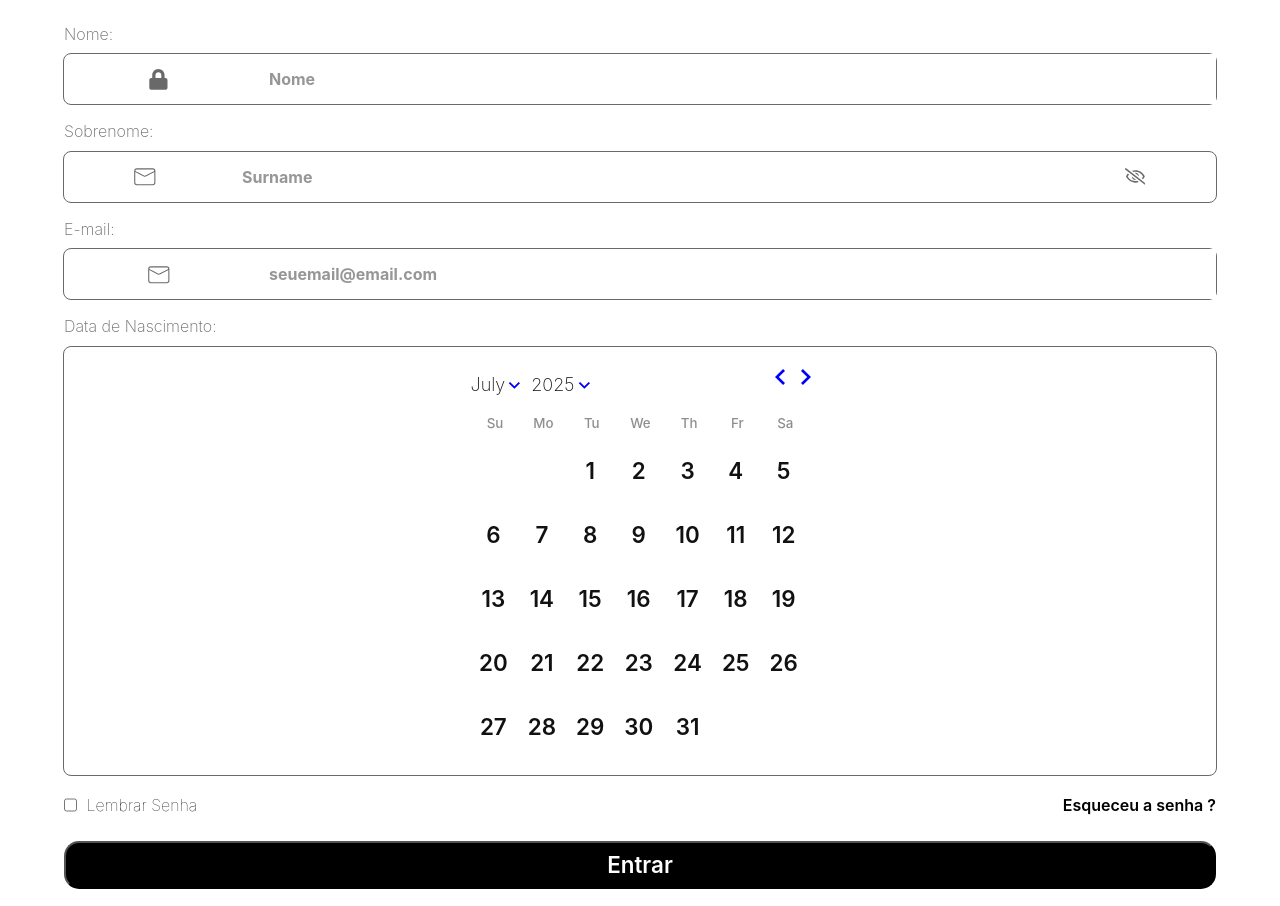
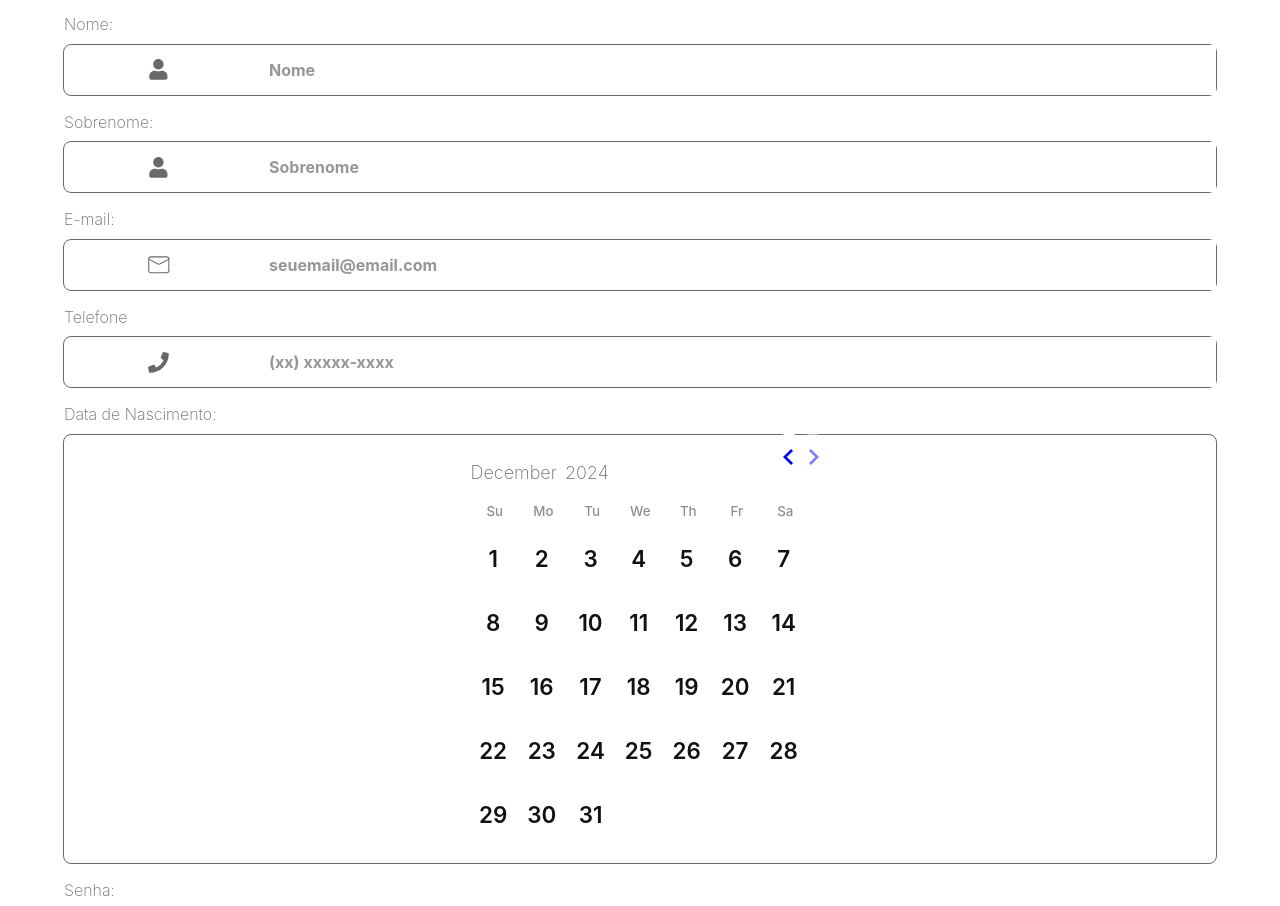
Before and after one commit to fdfborges/noCigarette, a React (Vite) app: page /register in a window 1280 px wide. Shown: the part 300-1206 px from the top of the page. Built offline with nearby package versions, Linux system fonts and the light colour scheme.

Commit message:
Pagina de registro funcionando

```diff
--- a/package.json
+++ b/package.json
@@ -12,11 +12,13 @@
   "dependencies": {
     "@react-oauth/google": "^0.12.2",
     "date-fns": "^4.1.0",
+    "firebase": "^12.0.0",
     "formik": "^2.4.6",
     "jwt-decode": "^4.0.0",
     "react": "^19.1.0",
     "react-day-picker": "^9.8.1",
     "react-dom": "^19.1.0",
+    "react-firebase-hooks": "^5.1.1",
     "react-icons": "^5.5.0",
     "react-router-dom": "^7.7.1",
     "sass": "^1.89.2",
--- a/src/components/FormRegister/FormRegister.jsx
+++ b/src/components/FormRegister/FormRegister.jsx
@@ -1,157 +1,202 @@
 import React, { useState } from "react";
 import './FormRegister.scss';
 import { CiMail } from "react-icons/ci";
-import { FaLock, FaRegEyeSlash } from "react-icons/fa";
+import { FaLock, FaRegEyeSlash, FaUser, FaPhone } from "react-icons/fa"; // Adicionei ícones
 import { useFormik } from 'formik';
 import * as Yup from 'yup';
-import { format } from 'date-fns';
 import { DayPicker } from "react-day-picker";
 import "react-day-picker/style.css";
+import { useCreateUserWithEmailAndPassword } from 'react-firebase-hooks/auth';
+import { auth, db } from '../../services/firebaseConfig.js';
+import { doc, setDoc, Timestamp } from 'firebase/firestore'; // Importe Timestamp
 
+// 1. Componente renomeado para maior clareza
+export default function FormRegister() {
+    const [
+        createUserWithEmailAndPassword,
+        user,
+        loading,
+        error,
+    ] = useCreateUserWithEmailAndPassword(auth);
 
+    const [selectedDate, setSelectedDate] = useState(null);
 
-export default function FormLogin() {
     const formik = useFormik({
         initialValues: {
             nome: '',
             surname: '',
-            age: '',
+            // Renomeei para dataNascimento para ficar mais claro
+            dataNascimento: '',
             email: '',
+            cellphone: '',
             password: '',
+            confirmPassword: '',
         },
         validationSchema: Yup.object({
-            email: Yup.string()
-                .email('Endereço de e-mail inválido')
-                .required('Campo Obrigatório'),
+            nome: Yup.string().required('Nome é obrigatório'),
+            surname: Yup.string().required('Sobrenome é obrigatório'),
+            dataNascimento: Yup.string().required('Data de Nascimento é obrigatória'),
+            email: Yup.string().email('Endereço de e-mail inválido').required('E-mail é obrigatório'),
+            cellphone: Yup.string().required('Celular é obrigatório'),
             password: Yup.string()
                 .min(6, 'A senha deve ter no mínimo 6 caracteres')
-                .required('Obrigatório'),
+                .required('Senha é obrigatória'),
+            confirmPassword: Yup.string()
+                .oneOf([Yup.ref('password'), null], 'As senhas devem ser iguais')
+                .required('Confirmação de senha é obrigatória'),
         }),
-        onSubmit: (values) => {
-            alert(JSON.stringify(values, null, 2));
-            // Aqui você faria a lógica de autenticação, como enviar para uma API
+        // 2. Lógica principal implementada aqui
+        onSubmit: async (values) => {
+            try {
+                // ETAPA 1: Criar o usuário na Autenticação do Firebase
+                const userCredential = await createUserWithEmailAndPassword(values.email, values.password);
+
+                if (userCredential) {
+                    const createdUser = userCredential.user;
+                    console.log("✅ Usuário criado na Autenticação:", createdUser.uid);
+
+                    // ETAPA 2: Salvar os dados adicionais no Firestore
+                    const userData = {
+                        nome: values.nome,
+                        sobrenome: values.surname,
+                        email: values.email,
+                        telefone: values.cellphone,
+                        // Salva a data como um objeto Timestamp do Firebase, que é o ideal
+                        dataNascimento: Timestamp.fromDate(selectedDate),
+                    };
+
+                    // Cria um documento na coleção 'users' com o UID do usuário como ID
+                    await setDoc(doc(db, "users", createdUser.uid), userData);
+
+                    console.log("✅ Dados adicionais salvos no Firestore!");
+                    alert("Cadastro realizado com sucesso!");
+                    // Opcional: Redirecionar o usuário ou limpar o formulário
+                    // formik.resetForm();
+                    // setSelectedDate(null);
+                }
+            } catch (e) {
+                // O hook 'error' já será preenchido, mas podemos logar para debug
+                console.error("❌ Erro no processo de registro:", e);
+                // Você pode mostrar um alerta ou usar o estado 'error' para exibir na UI
+                alert(`Ocorreu um erro: ${e.message}`);
+            }
         },
     });
 
-    const [selected, setSelected] = useState ();
+    // A UI pode continuar reagindo aos estados do hook (loading, user, error)
+    if (loading) {
+        return <p>Registrando, por favor aguarde...</p>;
+    }
 
     return (
+        // O onSubmit do form já está corretamente ligado ao formik.handleSubmit
         <form className='FormLoginContainer' onSubmit={formik.handleSubmit}>
+            {/* Campo Nome */}
             <div className='ContainerInputELabel'>
                 <div className="ContainerInputLabel">
-                    <div className="ContainerInputLabel"></div>
-
-                    <div className="containerLabel">
-                        <label htmlFor="nome">Nome:</label>
+                    <div className="containerLabel"><label htmlFor="nome">Nome:</label></div>
+                    <div className="ContainerInputPlusIcon">
+                        <div className="IconForInput"><FaUser size={"1.3rem"} /></div>
+                        <input id="nome" name="nome" type="text" placeholder='Nome'
+                            onChange={formik.handleChange} onBlur={formik.handleBlur} value={formik.values.nome} />
                     </div>
-                    <div className="ContainerInputPlusIcon">
-                        <div className="IconForInput">
-                            <FaLock size={"1.3rem"} />
-                        </div>
-                        <input
-                            id="nome"
-                            name="nome"
-                            type="text"
-                            placeholder='Nome'
-                            onChange={formik.handleChange}
-                            onBlur={formik.handleBlur}
-                            value={formik.values.nome}
-                        />
-                    </div>
-
                 </div>
-                {formik.touched.email && formik.errors.email ? (
-                    <div>{formik.errors.email}</div>
-                ) : null}
+                {formik.touched.nome && formik.errors.nome ? (<div className="error-message">{formik.errors.nome}</div>) : null}
             </div>
 
+            {/* Campo Sobrenome */}
+            <div className='ContainerInputELabel'>
+                 <div className="ContainerInputLabel">
+                    <div className="containerLabel"><label htmlFor="surname">Sobrenome:</label></div>
+                    <div className="ContainerInputPlusIcon">
+                        <div className="IconForInput"><FaUser size={"1.3rem"} /></div>
+                        <input id="surname" name="surname" type="text" placeholder='Sobrenome'
+                            onChange={formik.handleChange} onBlur={formik.handleBlur} value={formik.values.surname} />
+                    </div>
+                </div>
+                {formik.touched.surname && formik.errors.surname ? (<div className="error-message">{formik.errors.surname}</div>) : null}
+            </div>
+
+            {/* Campo E-mail */}
+             <div className='ContainerInputELabel'>
+                <div className="ContainerInputLabel">
+                    <div className="containerLabel"><label htmlFor="email">E-mail:</label></div>
+                    <div className="ContainerInputPlusIcon">
+                        <div className="IconForInput"><CiMail size={"1.6rem"} /></div>
+                        <input id="email" name="email" type="email" placeholder='seuemail@email.com'
+                            onChange={formik.handleChange} onBlur={formik.handleBlur} value={formik.values.email}/>
+                    </div>
+                </div>
+                {formik.touched.email && formik.errors.email ? (<div className="error-message">{formik.errors.email}</div>) : null}
+            </div>
+
+            {/* Campo Telefone */}
             <div className='ContainerInputELabel'>
                 <div className="ContainerInputLabel">
-                    <div className="containerLabel">
-                        <label htmlFor="surname">Sobrenome:</label>
-                    </div>
+                    <div className="containerLabel"><label htmlFor="cellphone">Telefone</label></div>
                     <div className="ContainerInputPlusIcon">
-                        <div className="IconForInput">
-                            <CiMail size={"1.6rem"} />
-                        </div>
-                        <input
-                            id="surname"
-                            name="surname"
-                            type="text"
-                            placeholder='Surname'
-                            onChange={formik.handleChange}
-                            onBlur={formik.handleBlur}
-                            value={formik.values.surname}
-                        />
-                        <div className="IconForInput">
-                            <FaRegEyeSlash size={"1.3rem"} />
-                        </div>
+                        <div className="IconForInput"><FaPhone size={"1.3rem"} /></div>
+                        <input id="cellphone" name="cellphone" type="tel" placeholder='(xx) xxxxx-xxxx'
+                            onChange={formik.handleChange} onBlur={formik.handleBlur} value={formik.values.cellphone}/>
                     </div>
                 </div>
-                {formik.touched.password && formik.errors.password ? (
-                    <div>{formik.errors.password}</div>
-                ) : null}
+                {/* 3. BUG CORRIGIDO: apontava para formik.errors.email */}
+                {formik.touched.cellphone && formik.errors.cellphone ? (<div className="error-message">{formik.errors.cellphone}</div>) : null}
             </div>
 
+            {/* Campo Data de Nascimento */}
             <div className='ContainerInputELabel'>
                 <div className="ContainerInputLabel">
-                    <div className="containerLabel">
-                        <label htmlFor="email">E-mail:</label>
-                    </div>
-                    <div className="ContainerInputPlusIcon">
-                        <div className="IconForInput">
-                            <CiMail size={"1.6rem"} />
-                        </div>
-                        <input
-                            id="email"
-                            name="email"
-                            type="email"
-                            placeholder='seuemail@email.com'
-                            onChange={formik.handleChange}
-                            onBlur={formik.handleBlur}
-                            value={formik.values.email}
+                    <div className="containerLabel"><label>Data de Nascimento:</label></div>
+                    <div className="ContainerInputPlusIcon date-picker-container">
+                        <DayPicker mode="single" selected={selectedDate}
+                            onSelect={(date) => {
+                                setSelectedDate(date);
+                                // Agora atualiza o campo dataNascimento
+                                formik.setFieldValue('dataNascimento', date ? date.toLocaleDateString('pt-BR') : '');
+                            }}
+                            captionLayout="dropdown-buttons" fromYear={1920} toYear={2024}
                         />
                     </div>
                 </div>
-                {formik.touched.password && formik.errors.password ? (
-                    <div>{formik.errors.password}</div>
-                ) : null}
+                {formik.touched.dataNascimento && formik.errors.dataNascimento ? (<div className="error-message">{formik.errors.dataNascimento}</div>) : null}
             </div>
 
+             {/* Campo Senha */}
             <div className='ContainerInputELabel'>
                 <div className="ContainerInputLabel">
-                    <div className="containerLabel">
-                        <label htmlFor="age">Data de Nascimento:</label>
-                    </div>
+                    <div className="containerLabel"><label htmlFor="password">Senha:</label></div>
                     <div className="ContainerInputPlusIcon">
-                        <DayPicker
-                            animate
-                            mode="single"
-                            selected={selected}
-                            onSelect={setSelected}
-                            captionLayout={"dropdown"}
-                            navLayout={"after"}
-                        />
+                        <div className="IconForInput"><FaLock size={"1.3rem"} /></div>
+                        <input id="password" name="password" type="password" placeholder='*******'
+                            onChange={formik.handleChange} onBlur={formik.handleBlur} value={formik.values.password}/>
+                        <div className="IconForInput"><FaRegEyeSlash size={"1.3rem"} /></div>
                     </div>
                 </div>
-                {formik.touched.password && formik.errors.password ? (
-                    <div>{formik.errors.password}</div>
-                ) : null}
+                {formik.touched.password && formik.errors.password ? (<div className="error-message">{formik.errors.password}</div>) : null}
             </div>
 
+            {/* Campo Confirmar Senha */}
+            <div className='ContainerInputELabel'>
+                <div className="ContainerInputLabel">
+                    <div className="containerLabel"><label htmlFor="confirmPassword">Confirmar Senha:</label></div>
+                    <div className="ContainerInputPlusIcon">
+                        <div className="IconForInput"><FaLock size={"1.3rem"} /></div>
+                        <input id="confirmPassword" name="confirmPassword" type="password" placeholder='*******'
+                            onChange={formik.handleChange} onBlur={formik.handleBlur} value={formik.values.confirmPassword}/>
+                        <div className="IconForInput"><FaRegEyeSlash size={"1.3rem"} /></div>
+                    </div>
+                </div>
+                {formik.touched.confirmPassword && formik.errors.confirmPassword ? (<div className="error-message">{formik.errors.confirmPassword}</div>) : null}
+            </div>
 
+            {/* Botão de submissão */}
+            <button type="submit" disabled={loading}>
+                {loading ? 'Registrando...' : 'Registrar'}
+            </button>
 
-
-            <div className="FooterForm">
-                <div className='FooterFormEsquerda'>
-                    <input id='inputLembrar' type="checkbox" />
-                    <label htmlFor="inputLembrar">Lembrar Senha</label>
-                </div>
-                <div className='FooterFormDireita'>
-                    <a>Esqueceu a senha ?</a>
-                </div>
-            </div>
-            <button type="submit">Entrar</button>
+            {/* Exibe o erro geral do hook, se houver */}
+            {error && <div className="error-message general-error">Erro: {error.message}</div>}
         </form>
-    )
+    );
 }
--- a/src/pages/Home/Home.jsx
+++ b/src/pages/Home/Home.jsx
@@ -19,8 +19,8 @@ export const Home = () => {
   const handleLoginClick = () => {
     navigate('/login');
   };
-  const handleHomeClick = () => {
-    navigate('/Home');
+  const handleRegisterClick = () => {
+    navigate('/register');
   };
 
   return (
@@ -32,7 +32,7 @@ export const Home = () => {
         </div>
         <div className='MeioLoginRegister'>
           <button onClick={handleLoginClick}>Login</button>
-          <button onClick={handleHomeClick}>Sign Up</button>
+          <button onClick={handleRegisterClick}>Sign Up</button>
         </div>
         <div className='FooterLoginRegister'>
           <div className="FooterLineOr">
--- a/src/pages/Login/Login.jsx
+++ b/src/pages/Login/Login.jsx
@@ -1,4 +1,4 @@
-import React from 'react'
+import React, { useState } from 'react'
 import './Login.scss';
 import Logo from '../../components/logo/Logo';
 import { GoogleLogin, googleLogout } from '@react-oauth/google';
@@ -7,7 +7,9 @@ import { useNavigate } from 'react-router-dom';
 import * as Yup from 'yup';
 import FormLogin from '../../components/FormLogin/FormLogin';
 
+
 export default function Login() {
+
 
     const navigate = useNavigate();
     const handleRegisterClick = () => {
--- /dev/null
+++ b/src/services/firebaseConfig.js
@@ -0,0 +1,16 @@
+import { initializeApp } from "firebase/app";
+import { getAuth } from "firebase/auth";
+import { getFirestore } from "firebase/firestore";
+
+const firebaseConfig = {
+    apiKey: "AIzaSyBHth1EIen6DdRQ_lV7p-O8Y5OuMq4zC8U",
+    authDomain: "react-auth-8b3fe.firebaseapp.com",
+    projectId: "react-auth-8b3fe",
+    storageBucket: "react-auth-8b3fe.firebasestorage.app",
+    messagingSenderId: "651464416411",
+    appId: "1:651464416411:web:8896e58ffb829aba3d7a3e"
+};
+const app = initializeApp(firebaseConfig);
+
+export const auth = getAuth(app);
+export const db = getFirestore(app);
```
Also changed, not shown: src/components/FormLogin/FormLogin.jsx (+11 -5 lines), 1 other file (tests, documents, lock files or other folders).
